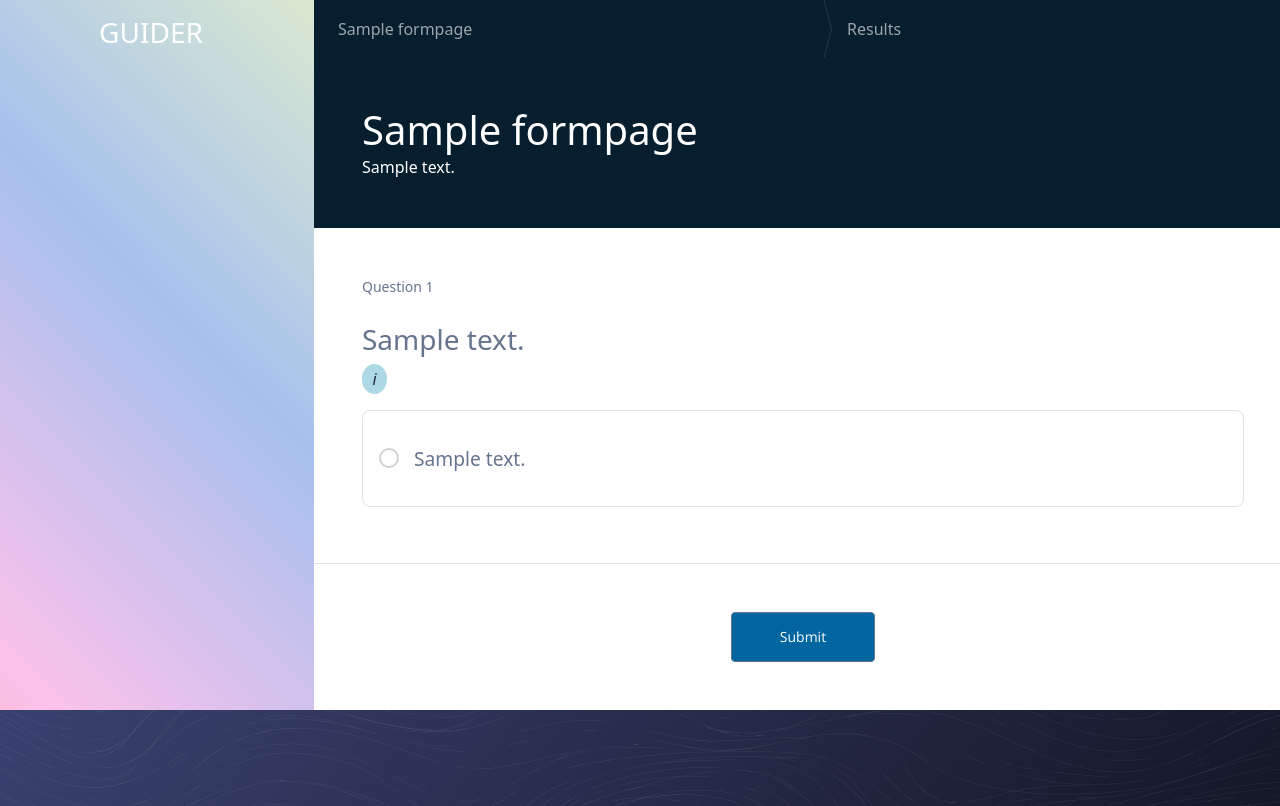
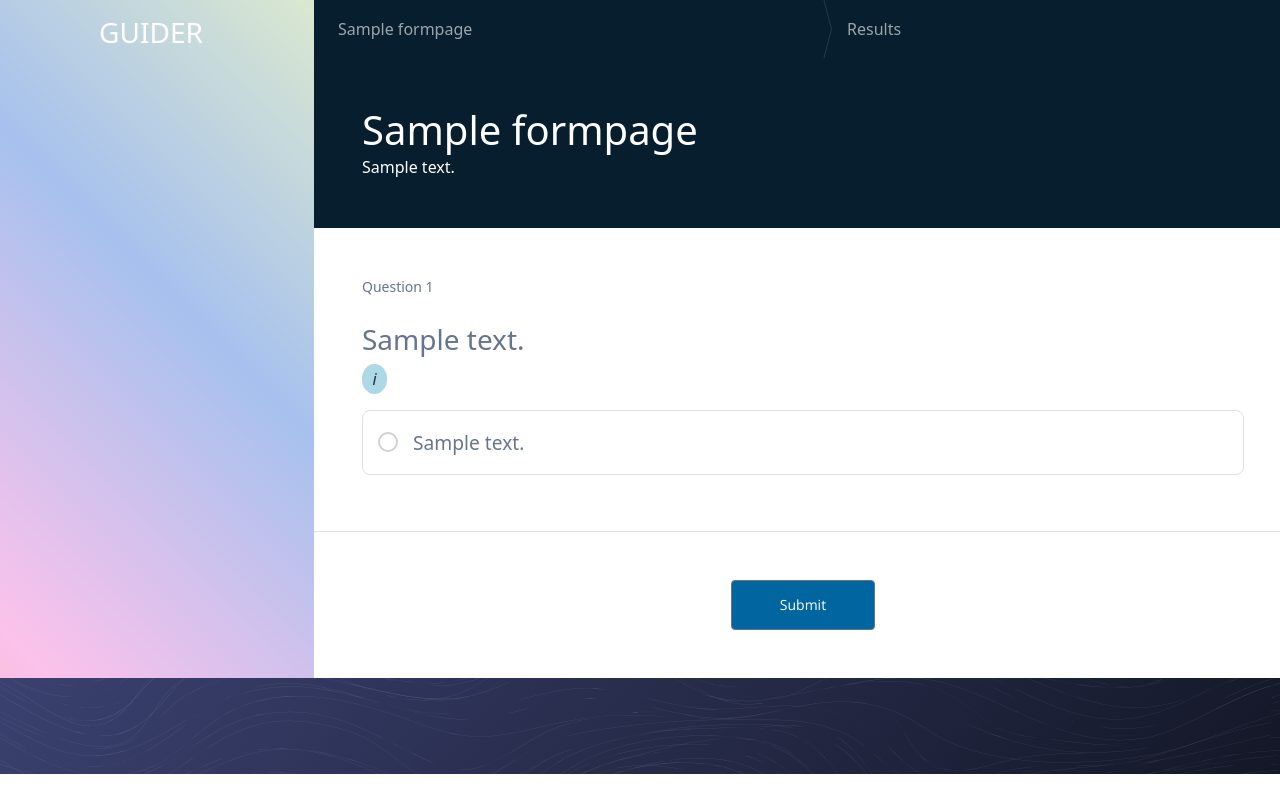
Before and after one commit to rohittp0/guider, a Django app: page /assessment/1/1 in a window 1280 px wide. After the commit the page ends 774 px from the top, so only its background shows below. Run offline with Django 4.2, Linux system fonts and the light colour scheme; tables that the repository leaves empty hold one stand-in row (values such as "Sample post").

Commit message:
Options button fully clickable

```diff
--- a/templates/home/assessment.html
+++ b/templates/home/assessment.html
@@ -58,8 +58,9 @@
                             <!-- Combined structure for 'ss' and 'ms' -->
                             <ul class="choice-list">
                                 {% for option in question.options_set.all %}
-                                    <li class="choice-item p-3 border my-2">
-                                        <input type="{% if question.category == 'ss' %}radio{% elif question.category == 'ms' %}checkbox{% endif %}"
+                                    <li class="choice-item border my-2">
+                                        <input class="my-2"
+                                                type="{% if question.category == 'ss' %}radio{% elif question.category == 'ms' %}checkbox{% endif %}"
                                                id="option-{{ option.id }}"
                                                name="{{ question.id }}{% if question.category == 'ms' %}[]{% endif %}"
                                                value="{{ option.id }}"
```
